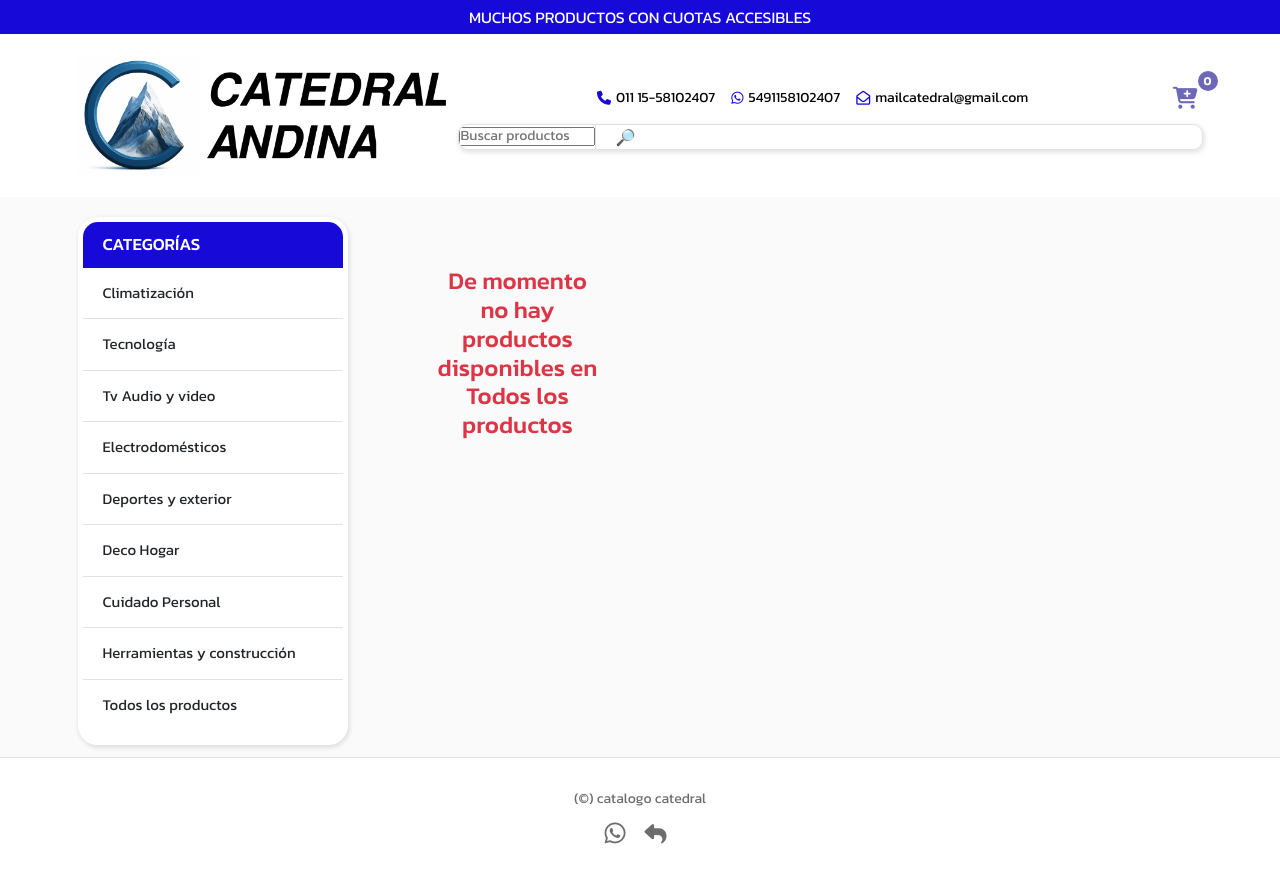
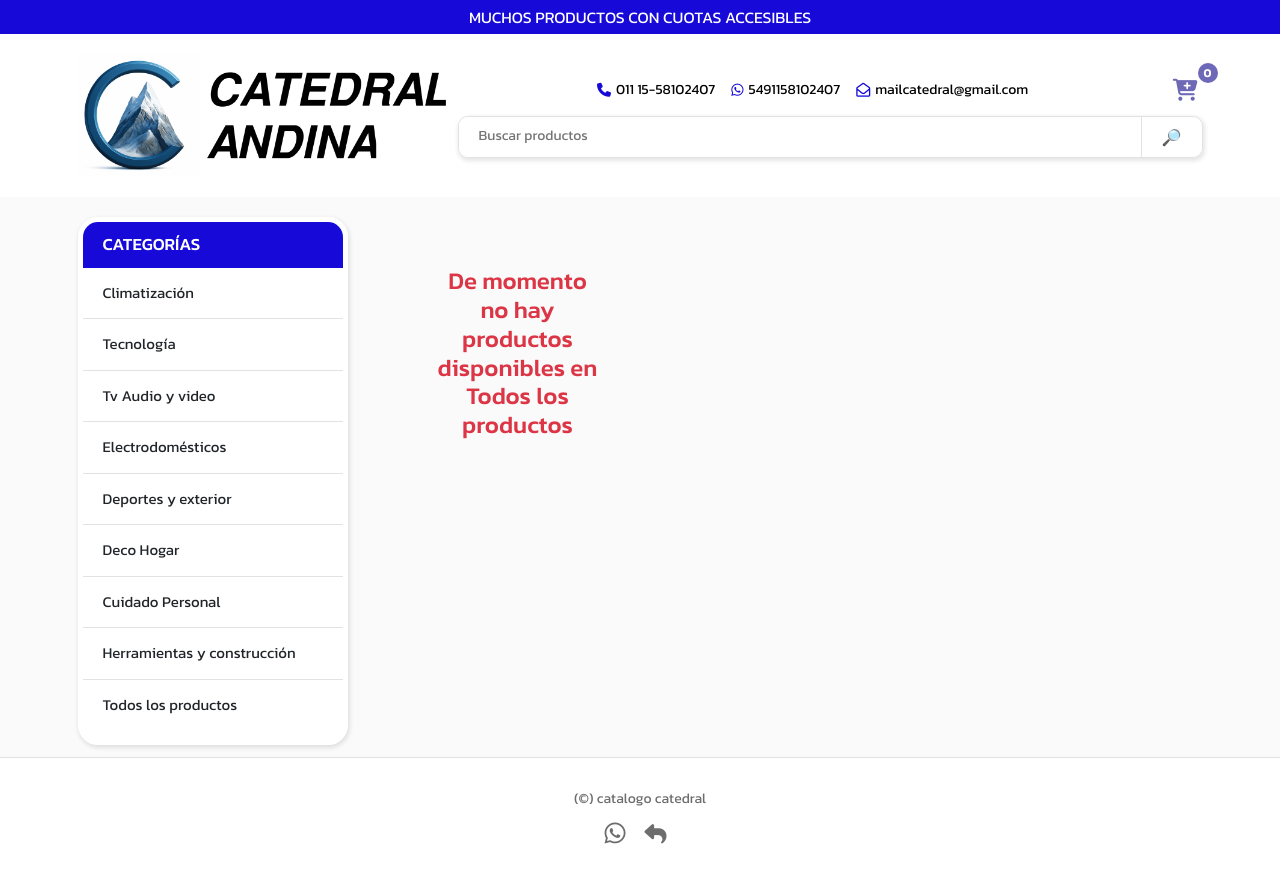
Before and after one commit to TincatHub/catalogoCatedral8-8, a website built with Vite: page index.html in a window 1280 px wide. Built offline with nearby package versions, Linux system fonts and the light colour scheme; some packages are replaced by stand-ins of ours; no server answers; the database is empty.

Commit message:
Updated style.css

```diff
--- a/css/style.css
+++ b/css/style.css
@@ -238,6 +238,14 @@ header .barracentral__buscador__search {
     margin-top: 2rem;
     margin-bottom: 2rem;
   }
+   }
+header .barracentral__buscador__search .campobuscar {
+  -webkit-box-flex: 1;
+      -ms-flex-positive: 1;
+          flex-grow: 1;
+  height: 3rem;
+  padding: 2rem;
+  border: 0;
    }
 @media screen and (max-width: 576px) {
   header .barracentral__buscador__contacto a span {
```
